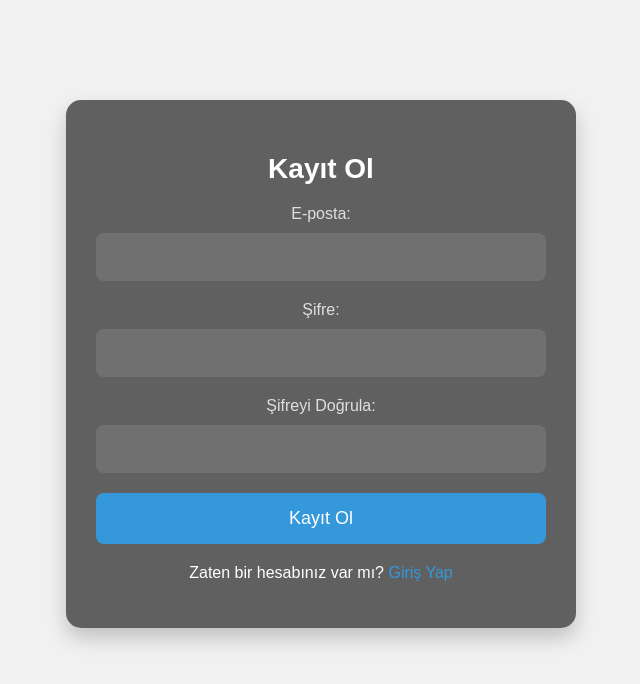
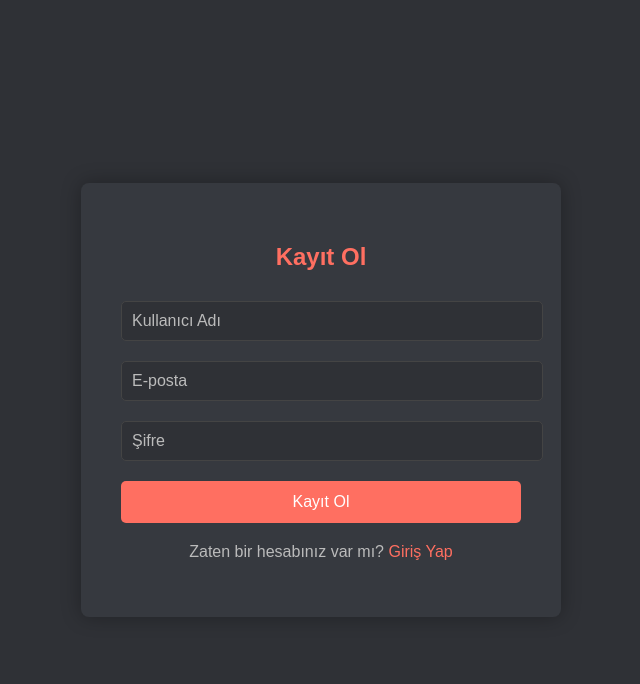
Before and after one commit to BayStranges/Recon-Frontend, a React (Create React App) app: page /register in a window 1280 px wide. Shown: the top 684 px of the page, without its empty margins (319-959 px from the left). Built offline with nearby package versions, Linux system fonts and the light colour scheme.

Commit message:
register görünüm güncellendi2

```diff
--- a/src/components/Register.css
+++ b/src/components/Register.css
@@ -1,113 +1,85 @@
-/* Genel stil */
+/* Genel Body ve HTML stil ayarları */
 body {
-  background-color: #f1f1f1;
-  font-family: 'Arial', sans-serif;
+  font-family: Arial, sans-serif;
+  background-color: #2f3136; /* Koyu gri arka plan */
+  color: white;
+  margin: 0;
+  padding: 0;
+  display: flex;
+  justify-content: center;
+  align-items: center;
+  height: 100vh;
 }
 
-/* Kayıt formu kutusu */
 .register-container {
+  display: flex;
+  justify-content: center;
+  align-items: center;
   width: 100%;
-  max-width: 450px;
-  margin: 100px auto;
-  padding: 30px;
-  border-radius: 15px;
-  background: rgba(0, 0, 0, 0.6); /* Yarı saydam arka plan */
-  box-shadow: 0 10px 20px rgba(0, 0, 0, 0.2);
-  color: #fff;
-  text-align: center;
-  transition: all 0.3s ease-in-out;
+  height: 100%;
 }
 
-/* Başlık */
-h2 {
-  font-size: 28px;
-  color: #fff;
-  margin-bottom: 20px;
-  font-weight: bold;
+.register-box {
+  background-color: #36393f; /* Koyu gri kutu arka planı */
+  padding: 40px;
+  border-radius: 8px;
+  width: 100%;
+  max-width: 400px;
+  box-shadow: 0 0 20px rgba(0, 0, 0, 0.3);
+  text-align: center;
 }
 
-/* Input grupları */
-.input-group {
+h2 {
+  color: #ff6f61; /* Kırmızı renk */
   margin-bottom: 20px;
 }
 
-.input-group label {
-  display: block;
+input {
+  width: 100%;
+  padding: 10px;
+  margin: 10px 0;
+  border: 1px solid #444;
+  border-radius: 5px;
+  background-color: #2f3136;
+  color: white;
   font-size: 16px;
-  margin-bottom: 5px;
-  color: rgba(255, 255, 255, 0.8);
 }
 
-/* Input alanları */
-.input-group input {
-  width: 100%;
-  padding: 15px;
-  font-size: 16px;
-  border: none;
-  border-radius: 8px;
-  margin-top: 5px;
-  background-color: rgba(255, 255, 255, 0.1);
-  color: #fff;
-  box-sizing: border-box;
-  transition: background-color 0.3s ease;
+input::placeholder {
+  color: #bbb;
 }
 
-.input-group input:focus {
-  background-color: rgba(255, 255, 255, 0.2);
-  outline: none;
+button {
+  background-color: #ff6f61; /* Kırmızı buton */
+  color: white;
+  border: none;
+  padding: 12px 20px;
+  border-radius: 5px;
+  font-size: 16px;
+  cursor: pointer;
+  width: 100%;
+  margin-top: 10px;
 }
 
-/* Başarı ve hata mesajları */
-.error-message {
-  color: #e74c3c;
-  font-weight: bold;
-  margin-bottom: 20px;
+button:hover {
+  background-color: #ff4e42; /* Kırmızı rengin daha koyusu */
 }
 
-.success-message {
-  color: #2ecc71;
-  font-weight: bold;
-  margin-bottom: 20px;
+.error-message {
+  color: #ff4e42; /* Hata mesajı kırmızı */
+  margin-top: 10px;
 }
 
-/* Kayıt Ol butonu */
-.submit-btn {
-  width: 100%;
-  padding: 15px;
-  font-size: 18px;
-  color: white;
-  background-color: #3498db; /* Canlı mavi */
-  border: none;
-  border-radius: 8px;
-  cursor: pointer;
-  transition: background-color 0.3s ease;
-}
-
-.submit-btn:hover {
-  background-color: #2980b9;
-}
-
-/* Giriş Yap linki */
 .login-link {
-  text-align: center;
   margin-top: 20px;
+  color: #bbb;
 }
 
 .login-link a {
-  color: #3498db;
+  color: #ff6f61; /* Kırmızı renkli giriş linki */
   text-decoration: none;
-  font-size: 16px;
 }
 
 .login-link a:hover {
   text-decoration: underline;
 }
-
-/* Etkileşimli efektler */
-.register-container:hover {
-  transform: translateY(-10px); /* Hafif hareket efekti */
-}
-
-.register-container:active {
-  transform: translateY(2px); /* Tıklama etkisi */
-}
--- a/src/components/Register.js
+++ b/src/components/Register.js
@@ -1,107 +1,65 @@
 import React, { useState } from 'react';
 import axios from 'axios';
-import './Register.css'; // CSS stilini import ettik
+import './Register.css';
 
 const Register = () => {
-  const [formData, setFormData] = useState({
-    email: '',
-    password: '',
-    confirmPassword: ''
-  });
+  const [username, setUsername] = useState('');
+  const [email, setEmail] = useState('');
+  const [password, setPassword] = useState('');
+  const [errorMessage, setErrorMessage] = useState('');
 
-  const [error, setError] = useState('');
-  const [successMessage, setSuccessMessage] = useState('');
-
-  const handleChange = (e) => {
-    const { name, value } = e.target;
-    setFormData({
-      ...formData,
-      [name]: value
-    });
-  };
-
-  const handleSubmit = async (e) => {
+  const handleRegister = async (e) => {
     e.preventDefault();
-
-    const { email, password, confirmPassword } = formData;
-
-    // Şifre ve Şifre Doğrulaması eşleşiyor mu?
-    if (password !== confirmPassword) {
-      setError('Şifreler eşleşmiyor!');
-      return;
-    }
-
-    // E-posta doğrulama
-    const emailRegex = /\S+@\S+\.\S+/;
-    if (!emailRegex.test(email)) {
-      setError('Geçersiz e-posta adresi!');
-      return;
-    }
-
     try {
-      const response = await axios.post('https://yourbackendurl.com/register', {
+      const response = await axios.post('http://localhost:5000/api/register', {
+        username,
         email,
-        password
+        password,
       });
 
-      if (response.data.success) {
-        setSuccessMessage('Kayıt başarılı! Giriş yapabilirsiniz.');
-        setError('');
+      if (response.status === 200) {
+        alert('Kayıt başarılı!');
       }
     } catch (error) {
-      setError('Bir hata oluştu, lütfen tekrar deneyin.');
-      setSuccessMessage('');
+      console.error('Kayıt işlemi sırasında bir hata oluştu:', error);
+      if (error.response) {
+        setErrorMessage(error.response.data.error || 'Bir hata oluştu, lütfen tekrar deneyin.');
+      } else {
+        setErrorMessage('Bir hata oluştu. Lütfen tekrar deneyin.');
+      }
     }
   };
 
   return (
     <div className="register-container">
-      <h2>Kayıt Ol</h2>
-      <form onSubmit={handleSubmit}>
-        {error && <p className="error-message">{error}</p>}
-        {successMessage && <p className="success-message">{successMessage}</p>}
-
-        <div className="input-group">
-          <label htmlFor="email">E-posta:</label>
+      <div className="register-box">
+        <h2>Kayıt Ol</h2>
+        <form onSubmit={handleRegister}>
+          <input
+            type="text"
+            placeholder="Kullanıcı Adı"
+            value={username}
+            onChange={(e) => setUsername(e.target.value)}
+            required
+          />
           <input
             type="email"
-            id="email"
-            name="email"
-            value={formData.email}
-            onChange={handleChange}
+            placeholder="E-posta"
+            value={email}
+            onChange={(e) => setEmail(e.target.value)}
             required
           />
-        </div>
-
-        <div className="input-group">
-          <label htmlFor="password">Şifre:</label>
           <input
             type="password"
-            id="password"
-            name="password"
-            value={formData.password}
-            onChange={handleChange}
+            placeholder="Şifre"
+            value={password}
+            onChange={(e) => setPassword(e.target.value)}
             required
           />
-        </div>
-
-        <div className="input-group">
-          <label htmlFor="confirmPassword">Şifreyi Doğrula:</label>
-          <input
-            type="password"
-            id="confirmPassword"
-            name="confirmPassword"
-            value={formData.confirmPassword}
-            onChange={handleChange}
-            required
-          />
-        </div>
-
-        <button type="submit" className="submit-btn">Kayıt Ol</button>
-      </form>
-
-      <div className="login-link">
-        <p>Zaten bir hesabınız var mı? <a href="/login">Giriş Yap</a></p>
+          <button type="submit">Kayıt Ol</button>
+        </form>
+        {errorMessage && <p className="error-message">{errorMessage}</p>}
+        <p className="login-link">Zaten bir hesabınız var mı? <a href="/login">Giriş Yap</a></p>
       </div>
     </div>
   );
```
